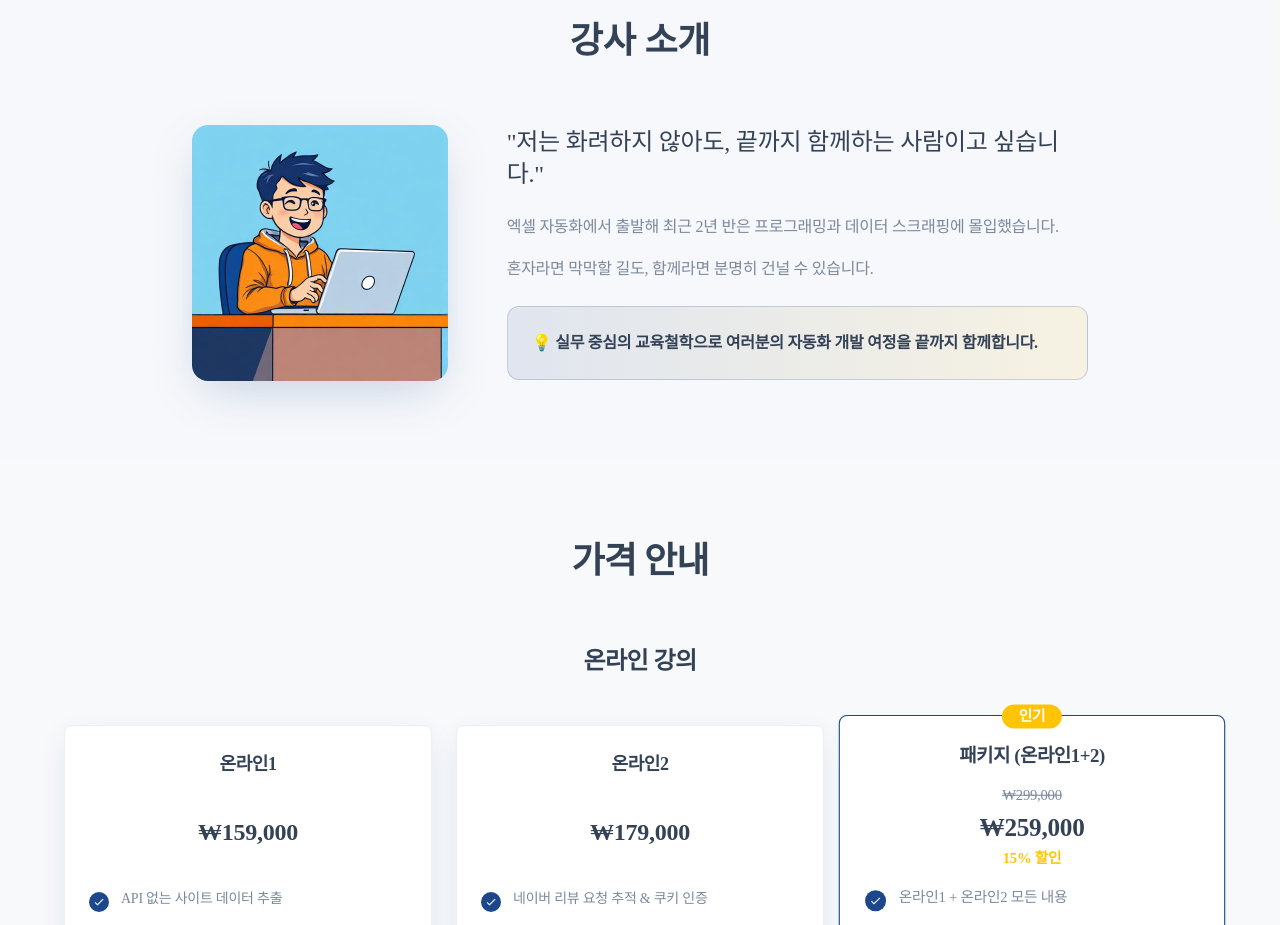
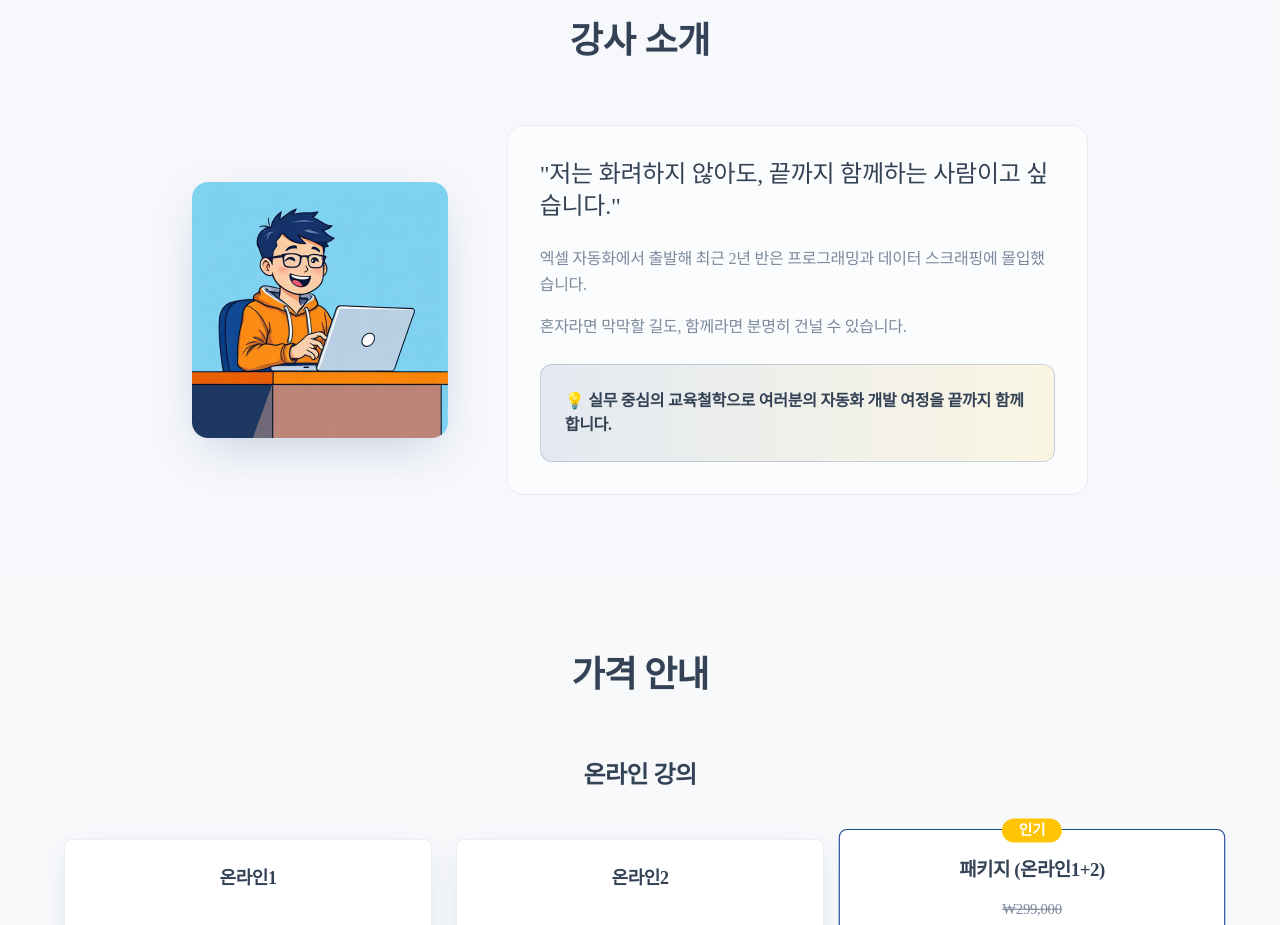
Before and after one commit to nestezup/gemini-dev-journey, a React (Vite) app: page / in a window 1280 px wide. Shown: the part 4340-5265 px from the top of the page. Built offline with nearby package versions, Linux system fonts and the light colour scheme; the HTML template or start-up script is replaced by a standard one.

Commit message:
Wrap text in div with border

```diff
--- a/src/components/InstructorSection.tsx
+++ b/src/components/InstructorSection.tsx
@@ -18,7 +18,8 @@ const InstructorSection = () => {
               />
             </div>
 
-            <div className="space-y-6 md:col-span-2">
+            <div className="md:col-span-2">
+              <div className="space-y-6 p-8 border border-border/50 rounded-2xl bg-card/50">
                 <blockquote className="text-xl md:text-2xl font-medium text-foreground leading-relaxed">
                   "저는 화려하지 않아도, 끝까지 함께하는 사람이고 싶습니다."
                 </blockquote>
@@ -41,6 +42,7 @@ const InstructorSection = () => {
             </div>
           </div>
         </div>
+      </div>
     </section>
   );
 };
```
Lines whose indentation alone changed are shown as unchanged.
